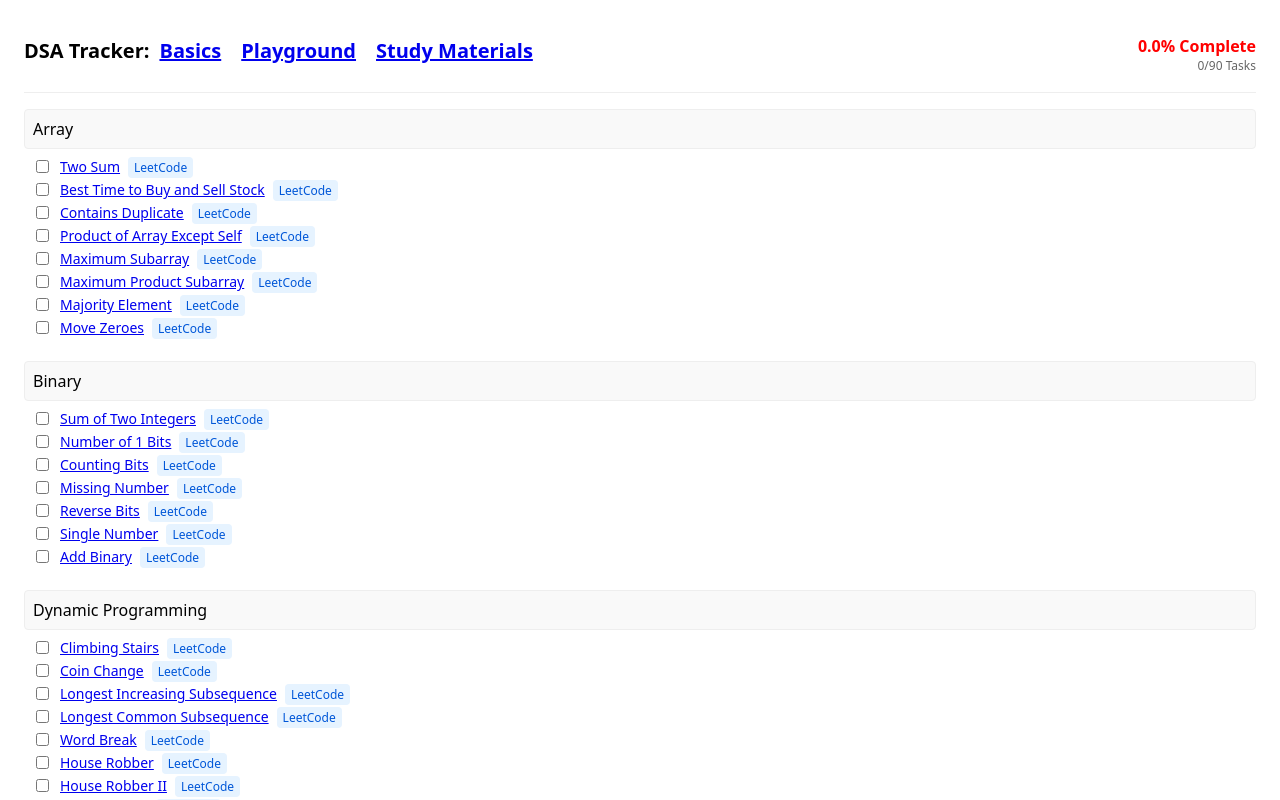
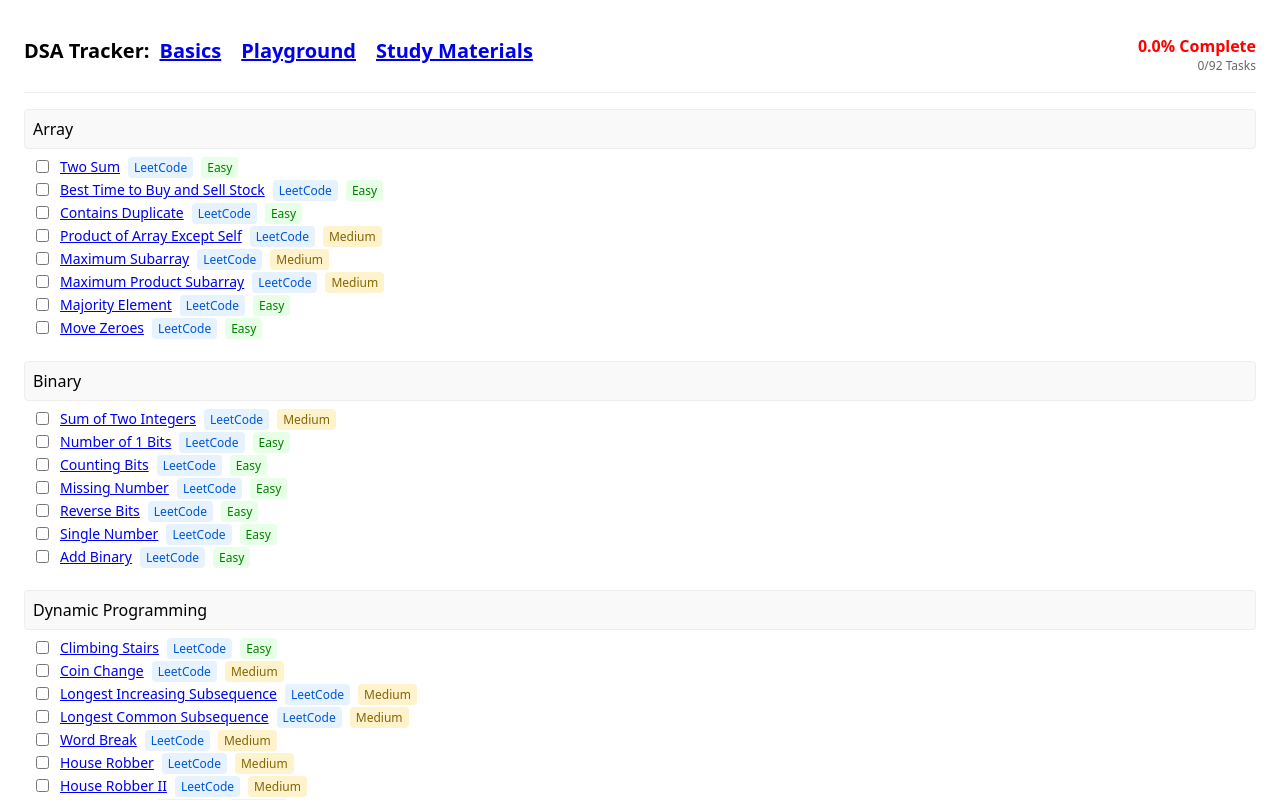
Before and after one commit to lijuuu/DSA-Tracker, a React (Vite) app: page /additionals in a window 1280 px wide. Shown: the top 800 px of the page. Built offline with nearby package versions, Linux system fonts and the light colour scheme.

Commit message:
added difficulty colors

```diff
--- a/src/Additionals.jsx
+++ b/src/Additionals.jsx
@@ -1,30 +1,18 @@
 import { useState, useEffect } from 'react';
 import data from "./additionals.json";
-import {   Trash2 } from 'lucide-react';
+import { Trash2 } from 'lucide-react';
 
 const Additionals = () => {
     const [checkedTasks, setCheckedTasks] = useState({});
-    const [startDate, setStartDate] = useState(null);
 
     useEffect(() => {
         const savedCheckedTasks = localStorage.getItem('checkedTasks');
-        const savedStartDate = localStorage.getItem('startDate');
-
         if (savedCheckedTasks) setCheckedTasks(JSON.parse(savedCheckedTasks));
-        if (savedStartDate) {
-            const parsedDate = new Date(savedStartDate);
-            if (!isNaN(parsedDate)) setStartDate(parsedDate);
-        } else {
-            setStartDate(new Date());
-        }
     }, []);
 
     useEffect(() => {
         localStorage.setItem('checkedTasks', JSON.stringify(checkedTasks));
-        if (startDate) {
-            localStorage.setItem('startDate', startDate.toISOString());
-        }
-    }, [checkedTasks, startDate]);
+    }, [checkedTasks]);
 
     const handleCheckboxChange = (taskId) => {
         setCheckedTasks((prevState) => ({
@@ -55,6 +43,18 @@ const Additionals = () => {
         return `rgb(${red}, ${green}, 0)`;
     };
 
+    const getDifficultyColor = (difficulty) => {
+        switch (difficulty) {
+            case "Easy":
+                return "green";
+            case "Medium":
+                return "#856404"; // Darker yellow for contrast
+            case "Hard":
+                return "red";
+            default:
+                return "blue";
+        }
+    };
 
     return (
         <div style={{ fontFamily: 'system-ui, -apple-system, sans-serif', padding: '16px' }}>
@@ -69,11 +69,10 @@ const Additionals = () => {
             }}>
                 <div>
                     <h1 style={{ fontSize: '20px', marginBottom: 20 }}>DSA Tracker:
-                        <a style={{ padding: '10px' }} href="/">Basics</a>
+                        <a style={{ padding: '10px' }} href="/basics">Basics</a>
                         <a style={{ padding: '10px' }} target='_blank' rel='noopener noreferrer' href="https://zenxbattle.space/playground">Playground</a>
                         <a style={{ padding: '10px' }} target='_blank' rel='noopener noreferrer' href="https://github.com/ashishps1/awesome-leetcode-resources?tab=readme-ov-file">Study Materials</a>
                     </h1>
-
                 </div>
                 <div style={{ textAlign: 'right' }}>
                     <div style={{
@@ -143,6 +142,18 @@ const Additionals = () => {
                                         >
                                             {task.site === 'leetcode' ? 'LeetCode' : 'NeetCode'}
                                         </span>
+                                        <span
+                                            style={{
+                                                marginLeft: '8px',
+                                                fontSize: '12px',
+                                                padding: '2px 6px',
+                                                borderRadius: '4px',
+                                                backgroundColor: task.difficulty === 'Easy' ? '#e6ffe6' : task.difficulty === 'Medium' ? '#fff3cd' : task.difficulty === 'Hard' ? '#ffcccc' : '#e6f3ff',
+                                                color: getDifficultyColor(task.difficulty),
+                                            }}
+                                        >
+                                            {task.difficulty}
+                                        </span>
                                     </span>
                                 </label>
                             </div>
@@ -157,7 +168,6 @@ const Additionals = () => {
                     onClick={() => {
                         setCheckedTasks({});
                         localStorage.removeItem('checkedTasks');
-                        localStorage.removeItem('startDate');
                     }}
                     style={{
                         padding: '8px 16px',
--- a/src/additionals.json
+++ b/src/additionals.json
@@ -541,6 +541,18 @@
             "link": "https://leetcode.com/problems/find-minimum-in-rotated-sorted-array",
             "site": "leetcode",
             "difficulty": "Medium"
+        },
+        {
+            "title": "Koko Eating Bananas",
+            "link": "https://leetcode.com/problems/koko-eating-bananas/",
+            "site": "leetcode",
+            "difficulty": "Medium"
+        },
+        {
+            "title": "Search in Rotated Sorted Array",
+            "link": "https://leetcode.com/problems/search-in-rotated-sorted-array",
+            "site": "leetcode",
+            "difficulty": "Medium"
         }
     ],
     "Backtracking": [
```
